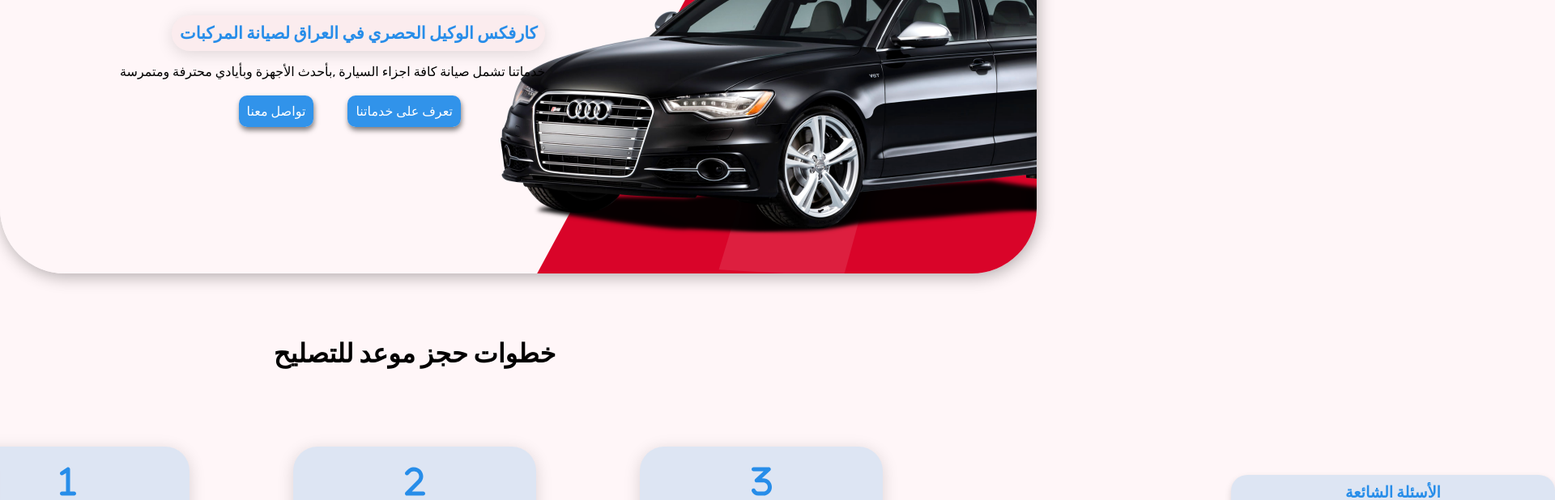
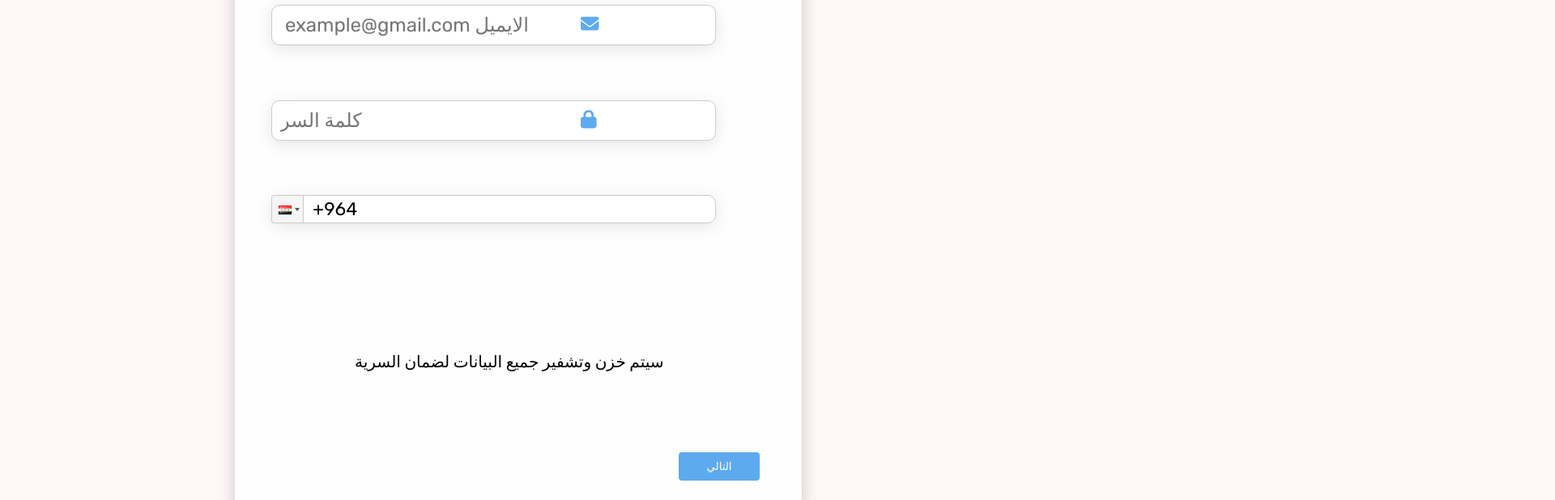
Before and after one commit to Levim-MX/CarMaintance, a React (Vite) app: page / in a window 1280 px wide. Shown: the part 220-838 px from the top of the page at 81% size, 1920 px wide, since content can reach past the window. Built offline with nearby package versions, Linux system fonts and the light colour scheme.

Commit message:
fifth commit

```diff
--- a/package.json
+++ b/package.json
@@ -16,7 +16,8 @@
     "@fortawesome/free-solid-svg-icons": "^6.7.1",
     "@fortawesome/react-fontawesome": "^0.2.2",
     "react": "^18.3.1",
-    "react-dom": "^18.3.1"
+    "react-dom": "^18.3.1",
+    "react-phone-input-2": "^2.15.1"
   },
   "devDependencies": {
     "@eslint/js": "^9.15.0",
--- a/src/App.jsx
+++ b/src/App.jsx
@@ -7,6 +7,8 @@
 import Home2 from './componts/Home2.jsx';
 import Footer from './componts/Footer.jsx';
 import AboutUs from './componts/AboutUs.jsx';
+import Form from './componts/Form.jsx';
+
 
 import './App.css';
 
@@ -21,7 +23,8 @@
 
   return (
     <>
-      <div className={`fade-in ${isLoaded ? 'loaded' : ''}`}>
+       <Form/>
+      {/* <div className={`fade-in ${isLoaded ? 'loaded' : ''}`}>
         <Header />
       </div>
 
@@ -44,7 +47,7 @@
 
       <div className={`fade-in ${isLoaded ? 'loaded' : ''} AApp`}>
         <Footer />
-      </div>
+      </div> */}
     </>
   );
 }
--- /dev/null
+++ b/src/componts/Form.css
@@ -0,0 +1,105 @@
+.form-container{
+    height: 100vh;
+    display: flex;
+     align-items: center;
+    justify-content: center;
+}
+
+form{
+background-color: #fefefe;
+width: 700px;
+height: 900px;
+display: flex;
+justify-content: center;
+align-items: center;
+flex-direction: column;
+gap: 4em;
+box-shadow: 0 4px 20px rgba(0, 0, 0, 0.2);
+border-radius: 10px; /* لإضافة زوايا مدورة */
+}
+.form-header{
+    font-size: 1.1em;
+    margin-top: 3em;
+}
+.form-body{
+    width: 90%;
+    height: 600px;
+
+ display:flex;
+ flex-direction: column;
+ align-items: center;
+
+ gap: 30px;
+ padding: 10px;
+}
+.form-body .form-group {
+   width: 100%;
+   height: 100%;
+
+
+}
+.form-body .form-group  input {
+    border-radius: 10px;
+    border: 1px solid #ccc;
+        padding: 10px;
+    font-size: 1.5em;
+    width: 90%;
+    box-shadow: 0 4px 20px rgba(0, 0, 0, 0.1);
+ }
+
+
+
+.form-body .form-group .phone-input input {
+    width: 90%;
+    padding-left: 50px;
+}
+.form-footer{
+    position: relative;
+    display: flex;
+     left: 3em;
+     top: 2em;
+    flex-direction: column;
+    bottom: 40px;
+    width: 500px;
+    height: 300px;
+}
+.form-footer button{
+
+    width: 20%;
+
+    margin-left: 30em;
+}
+.form-footer p{
+
+    font-size: 20px;
+    font-weight: 500;
+    margin-bottom: 5em;
+
+}
+.error-message {
+    color: red;
+    font-size: 0.9rem;
+    margin-top: 5px;
+  }
+  button {
+    background-color: #278ee9bf;
+    color: white;
+    border: none;
+    padding: 10px;
+    cursor: pointer;
+    border-radius: 4px;
+  }
+
+  button:hover {
+    background-color: #0966b7;
+  }
+
+  .icon {
+   position: absolute;
+   left: 56%;
+   margin-top: 12px;
+
+
+    color: #278ee9bf;
+    font-size: 1.4rem;
+  }
--- /dev/null
+++ b/src/componts/Form.jsx
@@ -0,0 +1,107 @@
+import React, { useState } from 'react';
+import PhoneInput from 'react-phone-input-2';
+import 'react-phone-input-2/lib/style.css';
+import './Form.css';
+import { FontAwesomeIcon } from '@fortawesome/react-fontawesome';
+import { faLock, faUser, faEnvelope  } from '@fortawesome/free-solid-svg-icons';
+
+
+const Form = () => {
+  const [phoneNumber, setPhoneNumber] = useState('');
+  const [isValid, setIsValid] = useState(true);
+
+  // التحقق من صحة رقم الهاتف العراقي
+  const validatePhoneNumber = (phoneNumber) => {
+    const normalizedNumber = phoneNumber.replace(/\D/g, ''); // إزالة أي رموز غير أرقام
+    const iraqRegex = /^(9647\d{9}|07\d{9}|7\d{8})$/; // الأنماط المقبولة
+    return iraqRegex.test(normalizedNumber);
+  };
+
+  // عند تغيير رقم الهاتف
+  const handleChange = (value) => {
+    setPhoneNumber(value);
+    setIsValid(validatePhoneNumber(value));
+  };
+
+  // عند التركيز على الحقل
+  const handleFocus = () => {
+    if (phoneNumber.startsWith('964')) {
+      setPhoneNumber(phoneNumber.slice(3)); // إزالة المقدمة الدولية 964
+    }
+  };
+
+  // عند فقدان التركيز
+  const handleBlur = () => {
+    if (!phoneNumber.startsWith('964') && !phoneNumber.startsWith('07')) {
+      setPhoneNumber(`964${phoneNumber}`); // إعادة المقدمة الدولية إذا لم يبدأ الرقم بـ 07
+    }
+  };
+
+  // عند إرسال الفورم
+  const handleSubmit = (e) => {
+    e.preventDefault();
+    if (!isValid) {
+      alert('يرجى تصحيح الأخطاء قبل الإرسال.');
+    } else {
+      alert(`تم إرسال البيانات بنجاح: ${phoneNumber}`);
+    }
+  };
+
+  return (
+    <section className="form-container">
+
+  <form onSubmit={handleSubmit}>
+    <div className="form-header">
+      <h1>معلومات التسجيل الشخصية</h1>
+    </div>
+
+    <div className="form-body">
+      <div className="form-group">
+        <input type="text" placeholder="الاسم الثلاثي" required />
+        <FontAwesomeIcon icon= {faUser } className="icon" />
+
+
+
+      </div>
+      <div className="form-group">
+        <input type="email" placeholder=" example@gmail.com الايميل " required />
+        <FontAwesomeIcon icon= {faEnvelope} className="icon" />
+      </div>
+      <div className="form-group">
+        <input type="password" placeholder="كلمة السر" required />
+        <FontAwesomeIcon icon= {faLock} className="icon"/>
+
+
+
+
+      </div>
+      <div className="form-group">
+        <PhoneInput
+          country={'iq'}
+          value={phoneNumber}
+          onChange={handleChange}
+          onFocus={handleFocus}
+          onBlur={handleBlur}
+          enableAreaCodes={true}
+          required
+          containerClass="phone-input"
+        />
+        {!isValid && (
+          <p className="error-message">
+            رقم الهاتف غير صالح
+          </p>
+        )}
+      </div>
+    </div>
+
+    <div className="form-footer">
+        <p>سيتم خزن وتشفير جميع البيانات لضمان السرية </p>
+      <button type="submit">التالي</button>
+    </div>
+  </form>
+</section>
+
+  );
+};
+
+export default Form;
```
Also changed, not shown: 1 other file (tests, documents, lock files or other folders).
